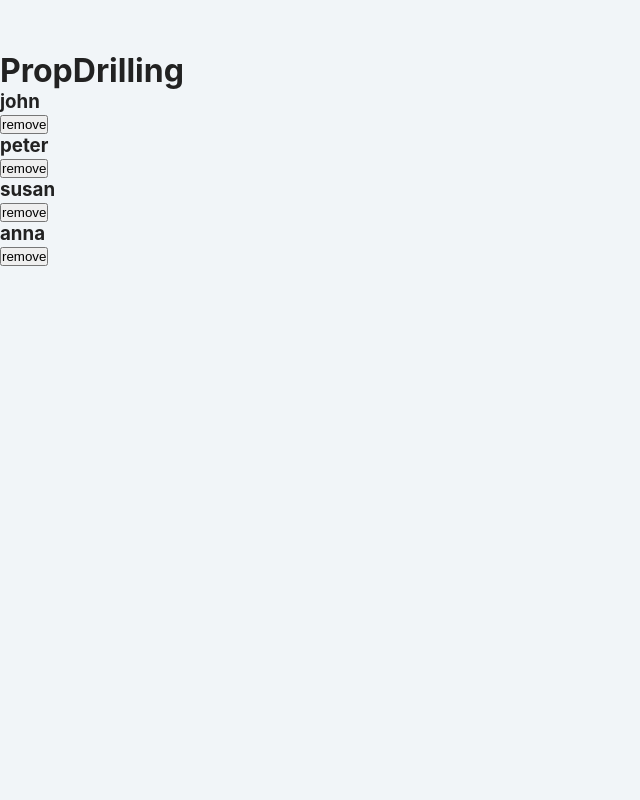
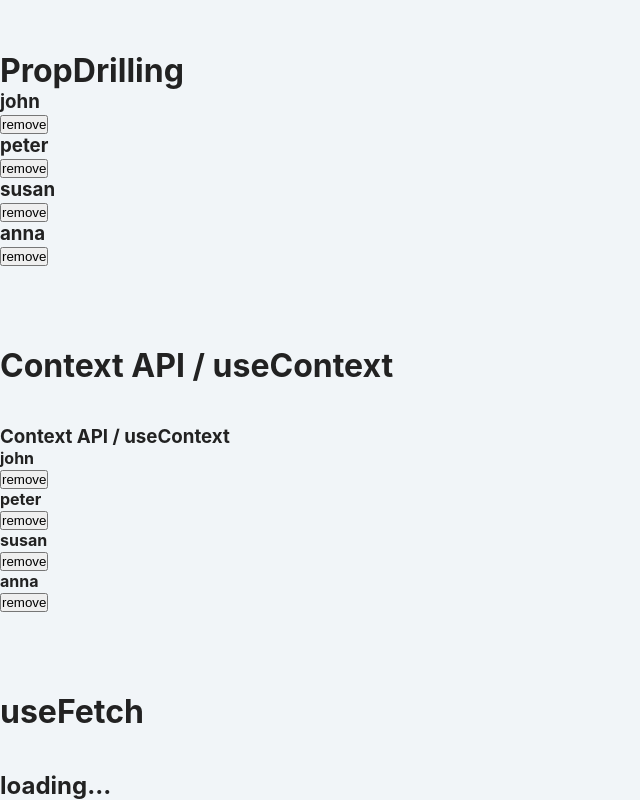
Before and after one commit to FadiZahhar/html-team-training, a React (Create React App) app in the folder React-training/react-training/: page / in a window 1280 px wide. Shown: the part 3212-4012 px from the top of the page, without its empty margins (0-640 px from the left). Before the commit the page ends 3478 px from the top, so only its background shows below. Built offline with nearby package versions, Linux system fonts and the light colour scheme; no server answers.

Commit message:
UseContext && Custom-hooks

```diff
--- a/React-training/react-training/src/Advanced/PropDrilling.js
+++ b/React-training/react-training/src/Advanced/PropDrilling.js
@@ -26,7 +26,7 @@ const List = ({ people, removePerson }) => {
 
       {people.map((person) => {
         return (
-          <SinglePerson key={person.id}{...person} removePerson={removePerson}/>
+          <Singleperson key={person.id}{...person} removePerson={removePerson}/>
         );
       })}
 
@@ -35,7 +35,7 @@ const List = ({ people, removePerson }) => {
   );
 };
 
-const SinglePerson = ({ id, name, removePerson }) => {
+const Singleperson = ({ id, name, removePerson }) => {
 
   return (
 
--- /dev/null
+++ b/React-training/react-training/src/Advanced/UseContext/ContextAPI.js
@@ -0,0 +1,46 @@
+import React, { useState, useContext } from 'react';
+import { data } from '../../data';
+
+const PersonContext = React.createContext();
+// two components - Provider, Consumer
+
+const ContextAPI = () => {
+
+  const [people, setPeople] = useState(data);
+  const removePerson = (id) => {
+    setPeople((people) => {
+      return people.filter((person) => person.id !== id);
+    });
+  };
+  return (
+    <PersonContext.Provider value={{ removePerson, people }}>
+      <h3>Context API / useContext</h3>
+      <List />
+    </PersonContext.Provider>
+  );
+};
+
+const List = () => {
+  const mainData = useContext(PersonContext);
+  console.log(mainData);
+  return (
+    <>
+      {mainData.people.map((person) => {
+        return <SinglePerson key={person.id} {...person} />;
+      })}
+    </>
+  );
+};
+
+const SinglePerson = ({ id, name }) => {
+  const { removePerson } = useContext(PersonContext);
+
+  return (
+    <div className='item'>
+      <h4>{name}</h4>
+      <button onClick={() => removePerson(id)}>remove</button>
+    </div>
+  );
+};
+
+export default ContextAPI;
--- /dev/null
+++ b/React-training/react-training/src/Advanced/UseFetch/Exemple.js
@@ -0,0 +1,18 @@
+import React, { useState, useEffect } from 'react'
+import { useFetch } from './UseFetch'
+
+// ATTENTION!!!!!!!!!!
+// I SWITCHED TO PERMANENT DOMAIN
+const url = 'https://course-api.com/javascript-store-products'
+
+const Example = () => {
+  const { loading, products } = useFetch(url)
+  console.log(products)
+  return (
+    <div>
+      <h2>{loading ? 'loading...' : 'data'}</h2>
+    </div>
+  )
+}
+
+export default Example
--- /dev/null
+++ b/React-training/react-training/src/Advanced/UseFetch/UseFetch.js
@@ -0,0 +1,24 @@
+import { useState, useEffect, useCallback } from 'react';
+
+//We have created a new file called useFetch.js
+// containing a function called useFetch which contains all of the logic needed to fetch our data.
+
+export const useFetch = (url) => {
+
+   const [loading, setLoading] = useState(true);
+   const [products, setProducts] = useState([]);
+
+ const getProducts =async () => {
+
+    const response = await fetch(url);
+    const products = await response.json();
+    setProducts(products);
+    setLoading(false);
+  };
+
+  useEffect(() => {
+    getProducts();
+  }, [url]);
+
+  return { loading, products };
+};
--- a/React-training/react-training/src/Advanced/UseReducer/Index.js
+++ b/React-training/react-training/src/Advanced/UseReducer/Index.js
@@ -1,11 +1,17 @@
 import React, { useState, useReducer } from 'react';
 import Modal from './Modal';
 import { data } from '../../data';
-
 // reducer function
 import { reducer } from './reducer';
 
+//The useReducer Hook is similar to the useState Hook.
+//It allows for custom state logic.
+/*
+The reducer function contains your custom state logic and the
+initialStatecan be a simple value but generally will contain an object.
 
+The useReducer Hook returns the current stateand a dispatchmethod.
+*/
 const defaultState = {
   people: [],
   isModalOpen: false,
@@ -42,7 +48,7 @@ const Index = () => {
         <Modal closeModal={closeModal} modalContent={state.modalContent} />
       )}
 
-    <form onSubmit={handleSubmit} className='form'>
+    <form onSubmit={handleSubmit} >
       <div>
           <input type='text' value={name}  onChange={(e) => setName(e.target.value)} />
       </div>
@@ -52,11 +58,11 @@ const Index = () => {
 
       {state.people.map((person) => {
         return (
-          <div key={person.id} className='item'>
+          <div key={person.id} >
             <h4>{person.name}</h4>
             <button onClick={() => dispatch({ type: 'REMOVE_ITEM', payload: person.id })  }>
               remove
-            </button>
+            </button>s
           </div>
         );
       })}
--- a/React-training/react-training/src/App.js
+++ b/React-training/react-training/src/App.js
@@ -15,6 +15,8 @@ import ControlledInputs from './Advanced/Form/ControlledInputs ';
 import UseRefBasics from './Advanced/UseRef\'/UseRefBasics';
 import Index from './Advanced/UseReducer/Index';
 import PropDrilling from './Advanced/PropDrilling';
+import ContextAPI from './Advanced/UseContext/ContextAPI';
+import Exemple from './Advanced/UseFetch/Exemple'
 function App() {
   return (
     <div className="App">
@@ -65,6 +67,14 @@ function App() {
        <br/><br/><br/><br/>
        <h1>PropDrilling</h1>
        <PropDrilling/>
+       <br/><br/><br/><br/>
+       <h1>Context API / useContext</h1>
+       <br/><br/>
+       <ContextAPI/>
+       <br/><br/><br/><br/>
+       <h1>useFetch</h1>
+       <br/><br/>
+       <Exemple/>
     </div>
   );
 }
```
